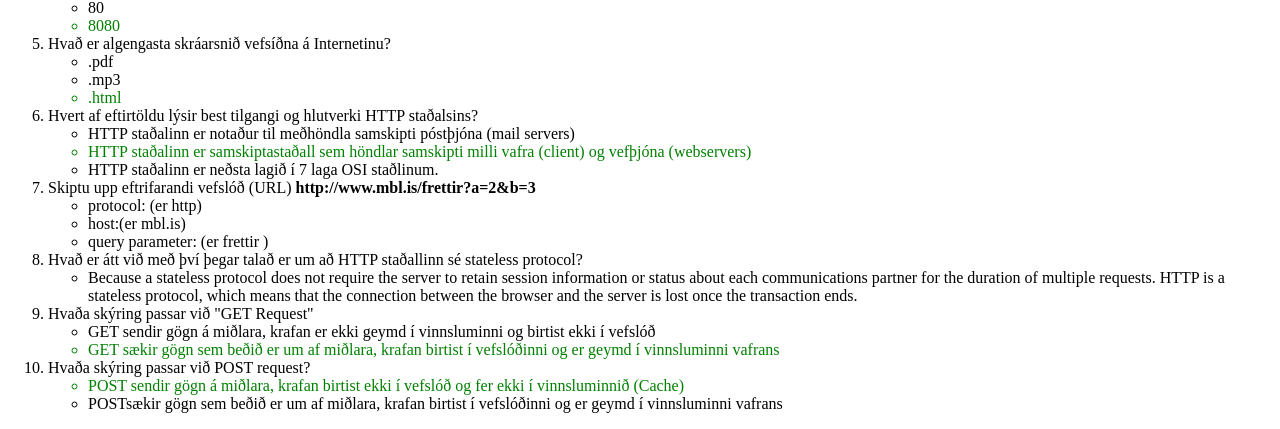
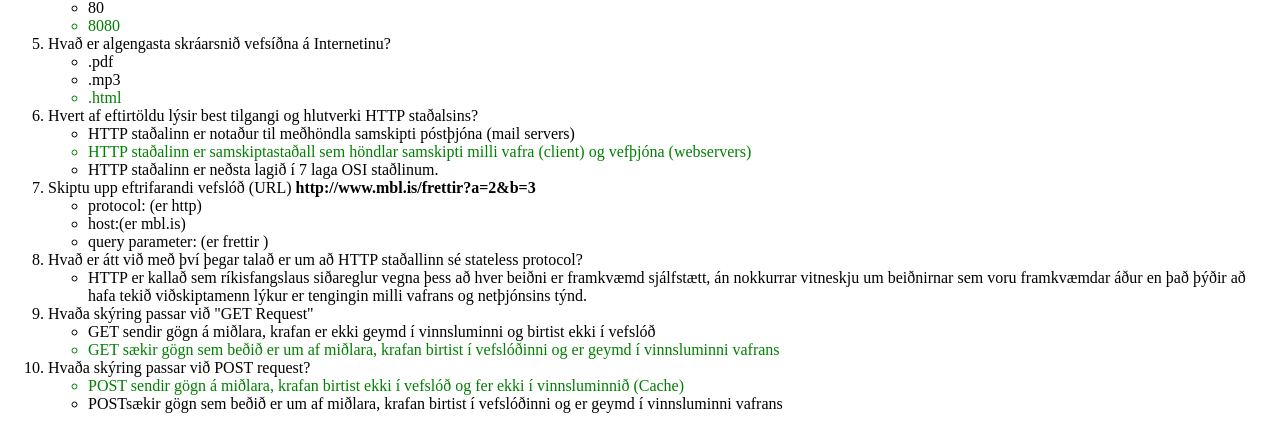
Before and after one commit to xSeins/vef-forritun, a Flask app: page /sida3 in a window 1280 px wide. Shown: the part 408-837 px from the top of the page. Run offline with Flask 2, Linux system fonts and the light colour scheme.

Commit message:
Update http.html

```diff
--- a/templates/http.html
+++ b/templates/http.html
@@ -68,7 +68,7 @@
         </li>
         <li> Hvað er átt við með því þegar talað er um að HTTP staðallinn sé stateless protocol?
             <ul>
-                <li>Because a stateless protocol does not require the server to retain session information or status about each communications partner for the duration of multiple requests. HTTP is a stateless protocol, which means that the connection between the browser and the server is lost once the transaction ends.</li>
+                <li>HTTP er kallað sem ríkisfangslaus siðareglur vegna þess að hver beiðni er framkvæmd sjálfstætt, án nokkurrar vitneskju um beiðnirnar sem voru framkvæmdar áður en það þýðir að hafa tekið viðskiptamenn lýkur er tengingin milli vafrans og netþjónsins týnd.</li>
             </ul>
         </li>
         <li> Hvaða skýring passar við "GET Request"
```
